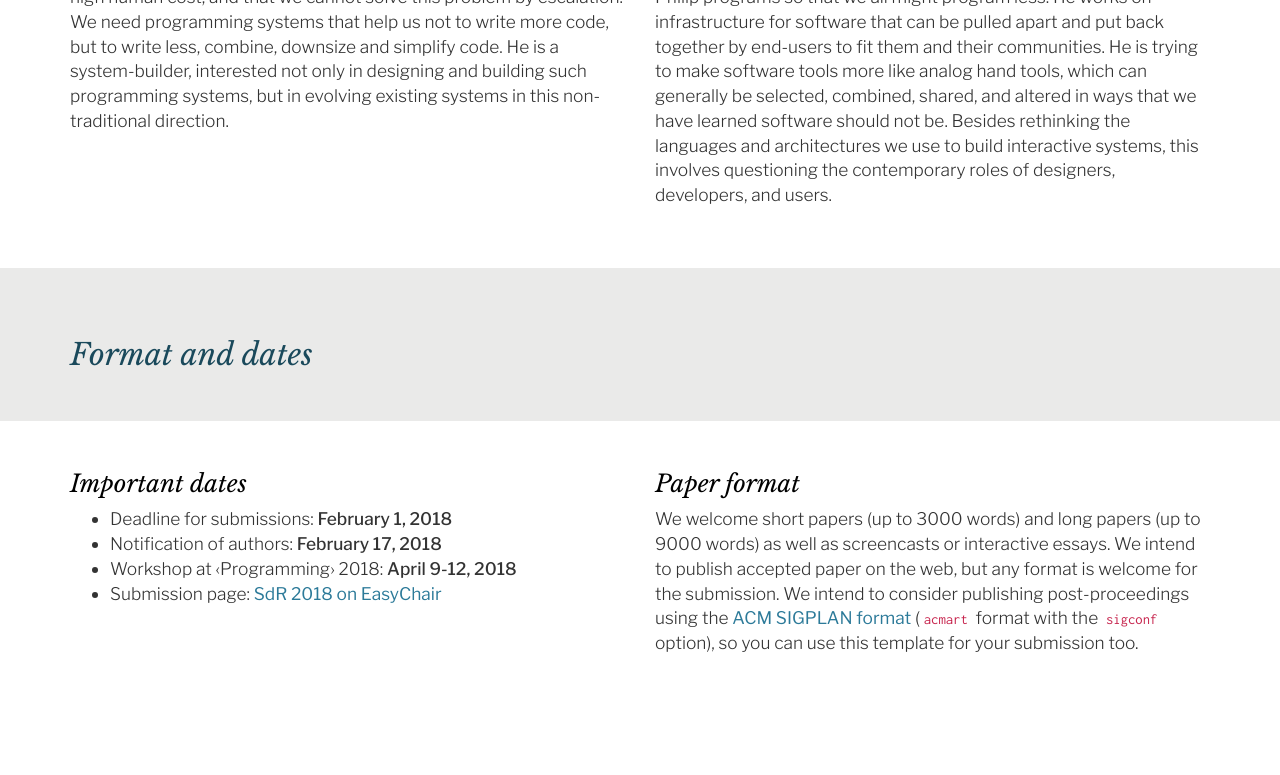
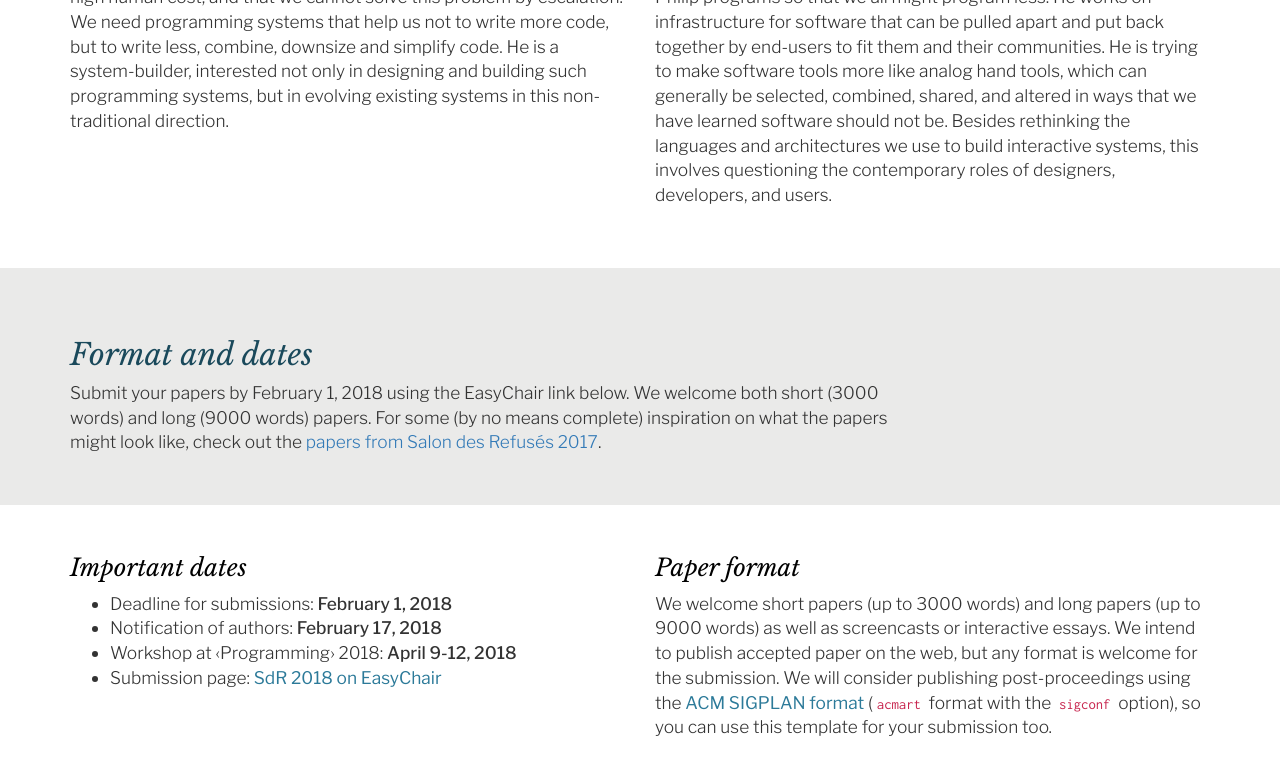
Before and after one commit to shift-society/salon, a Jekyll site: the page built from 2018/index.md, in a window 1280 px wide and 900 px high, scrolled down 3002 px. Shown: the top 775 px of the window. Built offline with Jekyll 4.4.1, drawn with Linux system fonts in a browser that asks for light colours; nearby versions of some CDN libraries.

Commit message:
Tweak cfp

```diff
--- a/2018/index.md
+++ b/2018/index.md
@@ -211,6 +211,9 @@ questioning the contemporary roles of designers, developers, and users.
 
 ## Format and dates
 
+Submit your papers by February 1, 2018 using the EasyChair link below. We welcome both
+short (3000 words) and long (9000 words) papers. For some (by no means complete) inspiration on
+what the papers might look like, check out the [papers from Salon des Refusés 2017](https://www.shift-society.org/salon/2017/).
 
 </div></div>
 </div>
@@ -232,7 +235,7 @@ questioning the contemporary roles of designers, developers, and users.
 
 We welcome short papers (up to 3000 words) and long papers (up to 9000 words) as well as
 screencasts or interactive essays. We intend to publish accepted paper on the web, but any
-format is welcome for the submission. We intend to consider publishing post-proceedings using
+format is welcome for the submission. We will consider publishing post-proceedings using
 the [ACM SIGPLAN format](http://www.acm.org/publications/proceedings-template)
 (`acmart` format with the `sigconf` option), so you can use this template for your submission too.
 
```
